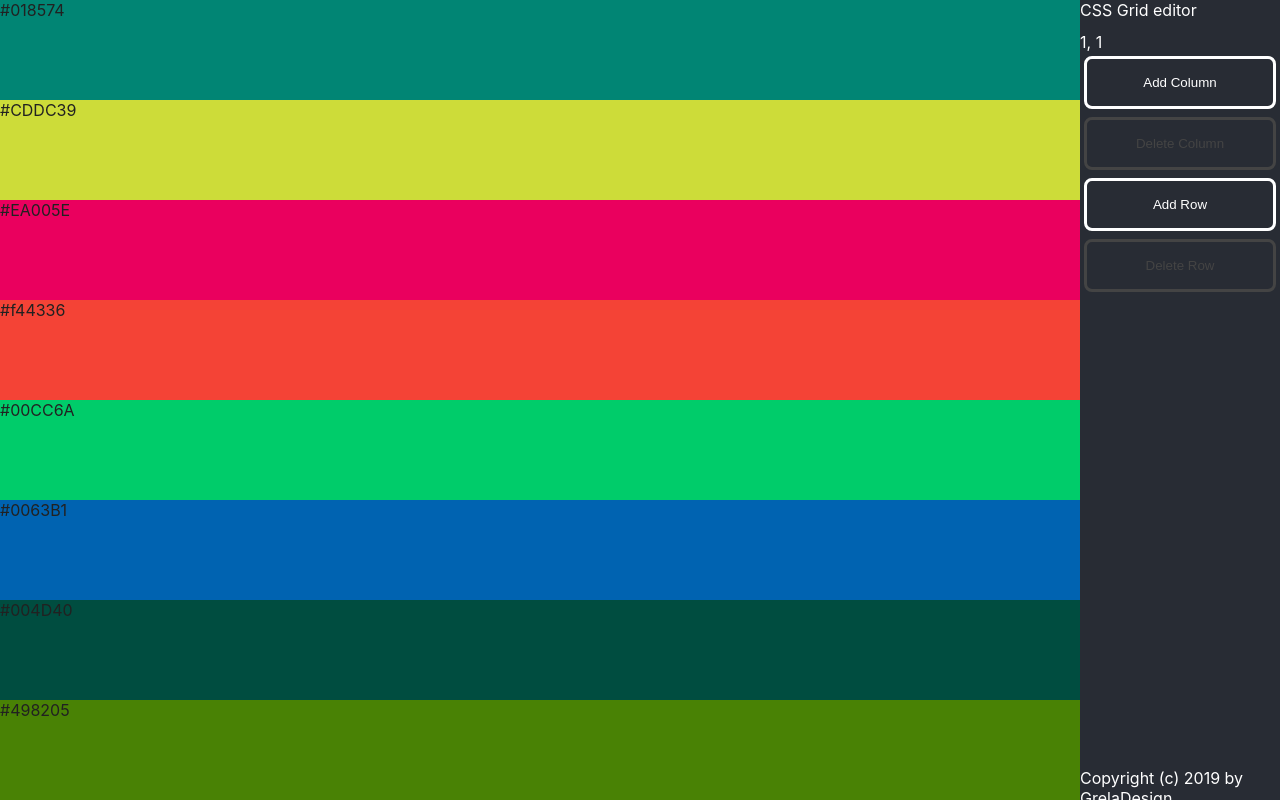
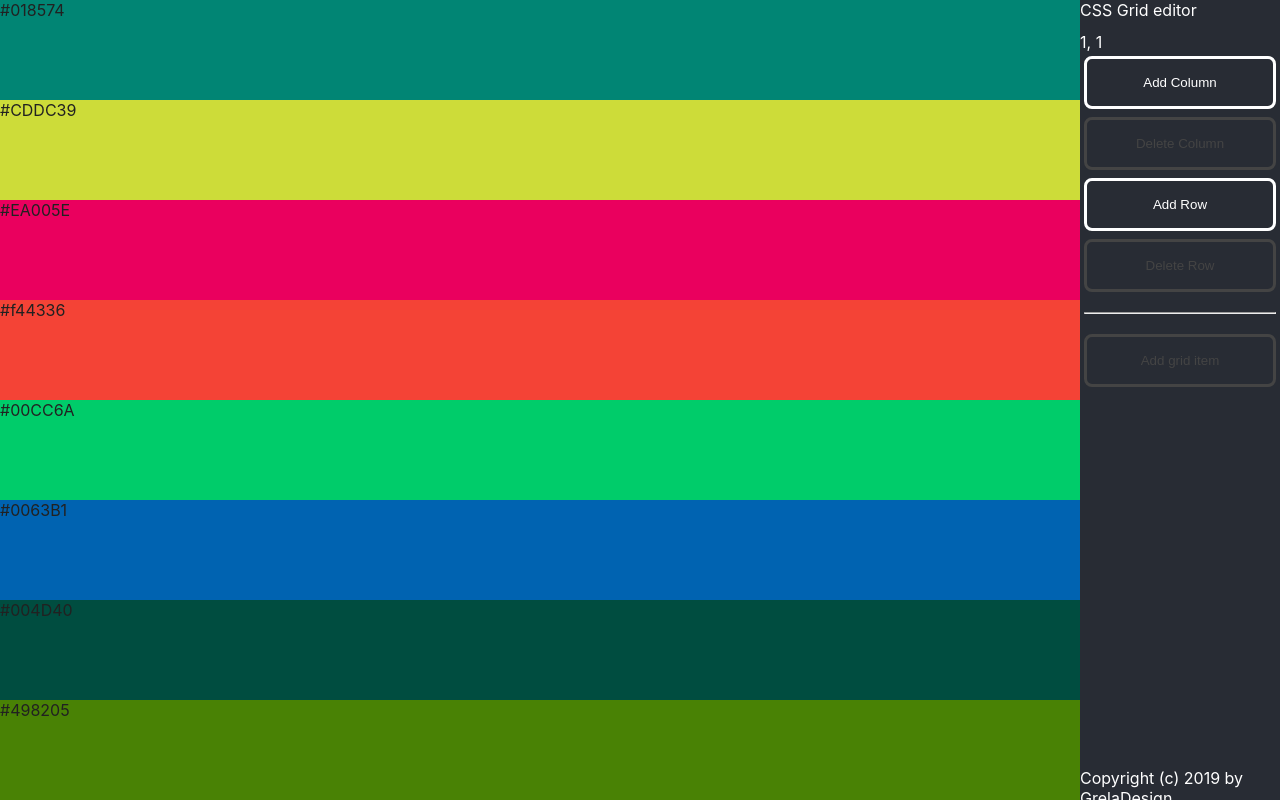
Before and after one commit to LukaszGrela/ts-react-css-grid, a React (Create React App) app: page / in a window 1280 px wide. Built offline with nearby package versions, Linux system fonts and the light colour scheme.

Commit message:
New button - add grid item

```diff
--- a/src/components/Toolbox/Toolbox.tsx
+++ b/src/components/Toolbox/Toolbox.tsx
@@ -9,9 +9,11 @@ export type TAction = typeof ADD | typeof REMOVE;
 export interface IProps {
   modifyColumn: (action: TAction) => void;
   modifyRow: (action: TAction) => void;
+  addGridItem: () => void;
 
   columns: number;
   rows: number;
+  gridItemsLength: number;
 }
 
 const Toolbox: React.FC<IProps> = ({
@@ -19,6 +21,8 @@ const Toolbox: React.FC<IProps> = ({
   modifyRow,
   columns,
   rows,
+  addGridItem,
+  gridItemsLength,
 }: IProps): JSX.Element => {
   const addColumn = (): void => modifyColumn(ADD);
   const removeColumn = (): void => modifyColumn(REMOVE);
@@ -47,6 +51,13 @@ const Toolbox: React.FC<IProps> = ({
         onClick={removeRow}>
         Delete Row
       </button>
+      <hr className="Toolbox_spacer" />
+      <button
+        className="Toolbox_button"
+        disabled={columns * rows <= gridItemsLength}
+        onClick={addGridItem}>
+        Add grid item
+      </button>
     </div>
   );
 };
--- a/src/components/Toolbox/ToolboxConnected.ts
+++ b/src/components/Toolbox/ToolboxConnected.ts
@@ -14,13 +14,17 @@ import {
   removeRow,
 } from '../../store/Grid/actions';
 
-type TStateProps = Pick<IToolboxProps, 'columns' | 'rows'>;
+type TStateProps = Pick<IToolboxProps, 'columns' | 'rows' | 'gridItemsLength'>;
 const mapStateToProps = (state: AppState): TStateProps => ({
   columns: state.grid.columns,
   rows: state.grid.rows,
+  gridItemsLength: 8,
 });
 
-type TDispatchProps = Pick<IToolboxProps, 'modifyColumn' | 'modifyRow'>;
+type TDispatchProps = Pick<
+  IToolboxProps,
+  'modifyColumn' | 'modifyRow' | 'addGridItem'
+>;
 const mapDispatchToProps = (dispatch: Dispatch): TDispatchProps => ({
   modifyColumn: (action: TAction): void => {
     if (action === ADD) {
@@ -36,6 +40,16 @@ const mapDispatchToProps = (dispatch: Dispatch): TDispatchProps => ({
       dispatch(removeRow());
     }
   },
+  addGridItem: () => {
+    dispatch({
+      type: 'grid/items/ADD',
+      color: '#123456',
+      top: 1,
+      left: 1,
+      right: 2,
+      bottom: 2,
+    });
+  },
 });
 
 export default connect(
```
